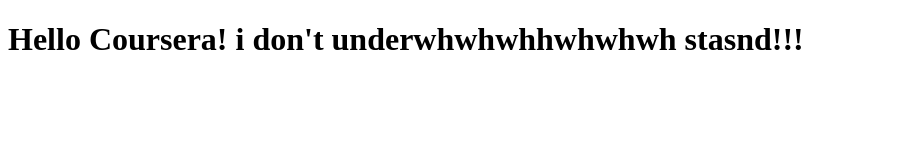
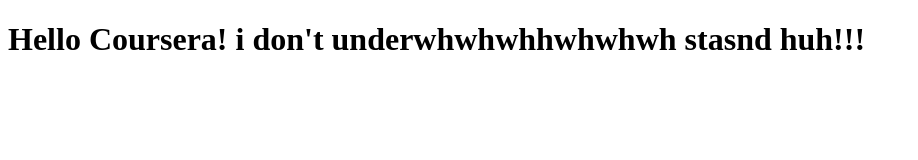
Before and after one commit to xpreciouscode/coursera-test1, a plain HTML site: page site/index.html in a window 1280 px wide. Shown: the whole page, without its empty margins (0-918 px from the left). Drawn offline with Linux system fonts and the light colour scheme.

Commit message:
update 2

```diff
--- a/site/index.html
+++ b/site/index.html
@@ -4,6 +4,6 @@
 	<title>Hello ello Coursera!</title>
 </head>
 <body>
-<h1>Hello Coursera! i don't underwhwhwhhwhwhwh stasnd!!!</h1>
+<h1>Hello Coursera! i don't underwhwhwhhwhwhwh stasnd huh!!!</h1>
 </body>
 </html>
```
